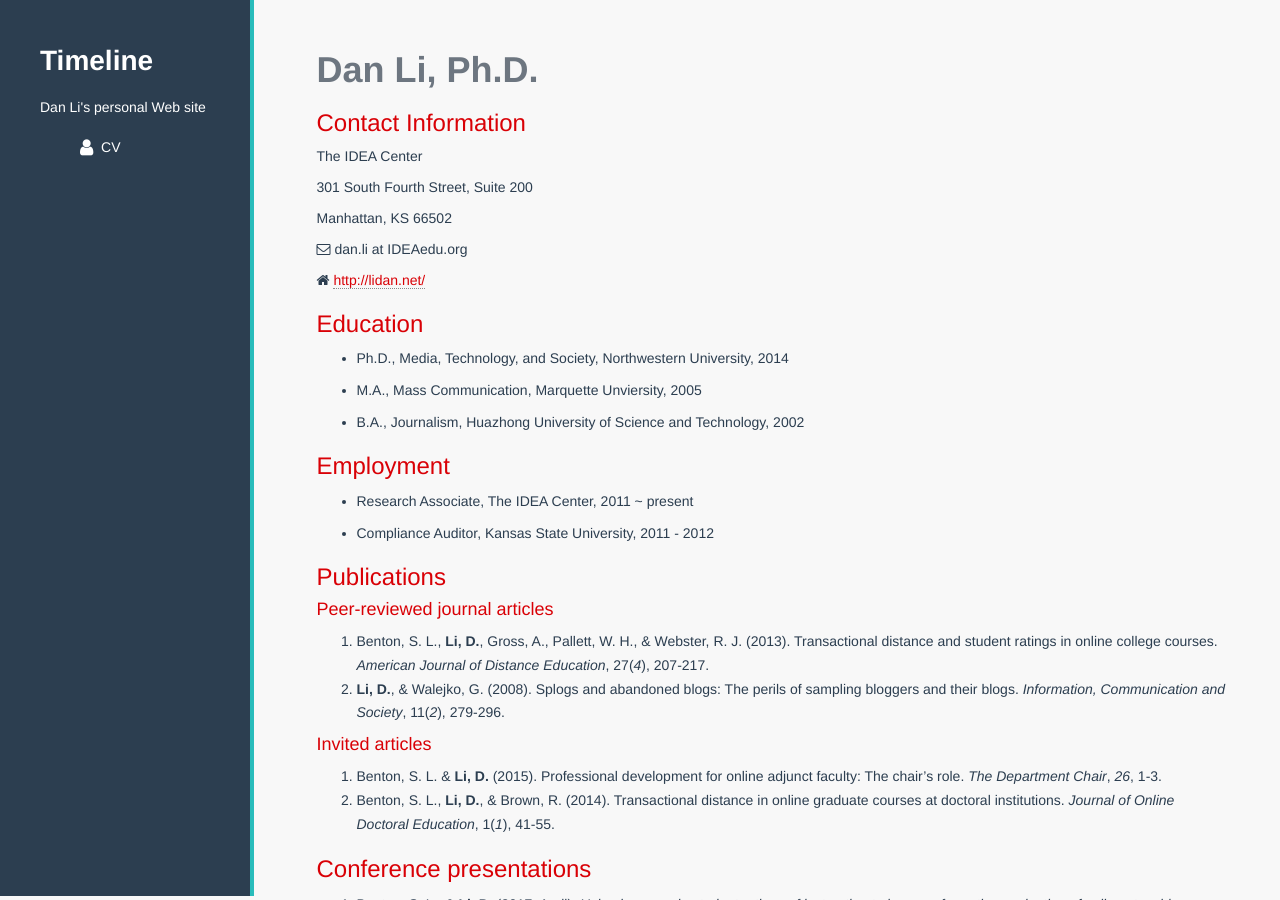
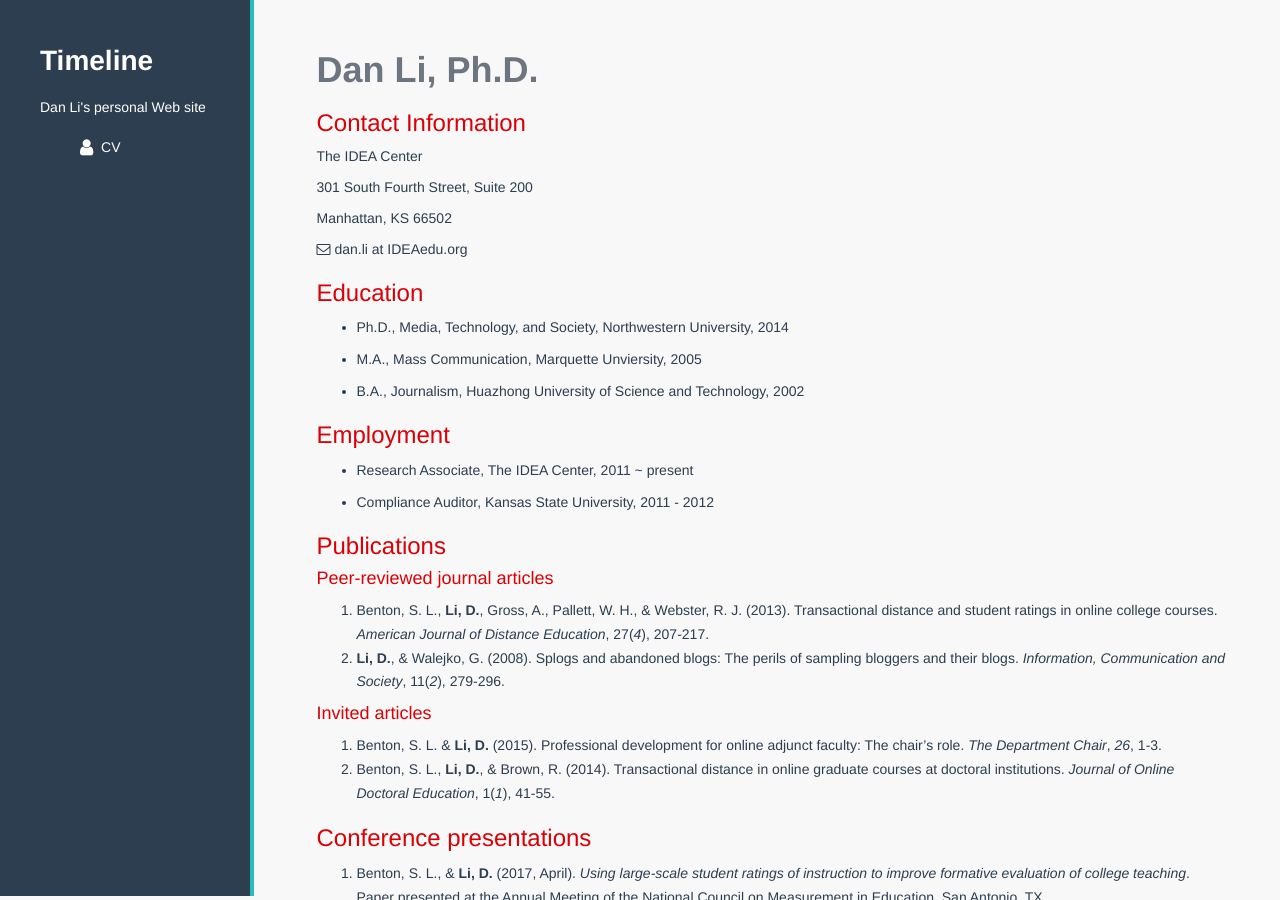
Before and after one commit to danli-ds/danliIDEA.github.io, a Jekyll site: the page built from CV/index.md, in a window 1280 px wide and 900 px high. Built offline with Jekyll 4.4.1, drawn with Linux system fonts in a browser that asks for light colours; nearby versions of some CDN libraries.

Commit message:
Remove danli.net

```diff
--- a/CV/index.md
+++ b/CV/index.md
@@ -10,8 +10,6 @@ The IDEA Center
 Manhattan, KS 66502
 
 <i class="fa fa-envelope-o"></i> dan.li at IDEAedu.org
-
-<i class="fa fa-home"></i> <http://lidan.net/>
 
 ### Education
 
```
